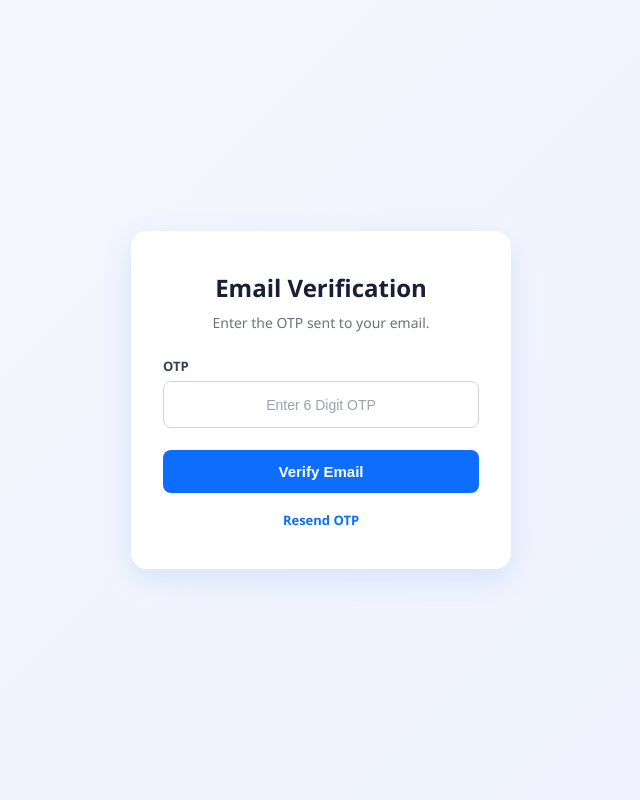
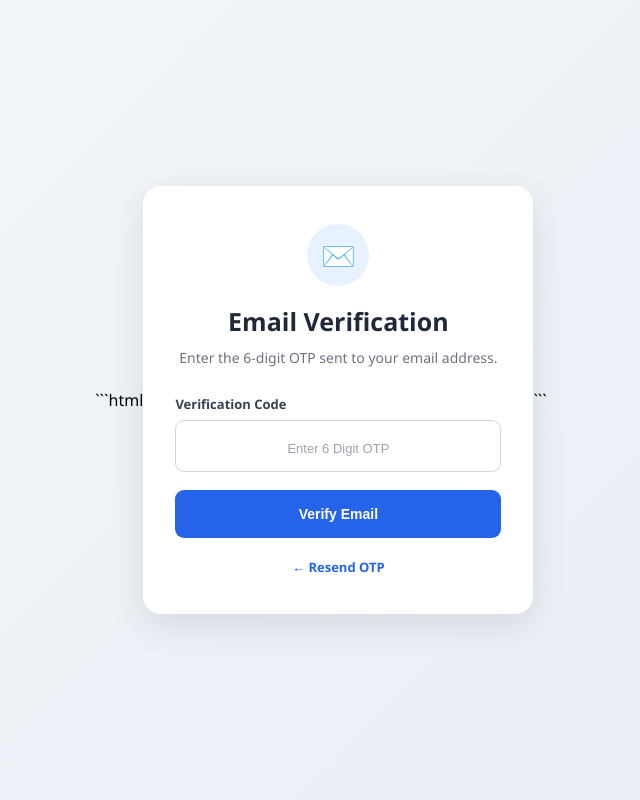
Before and after one commit to adityagavali39-cell/HealthcareAI, a Flask app: page /verify-register-otp in a window 1280 px wide. Shown: the whole page, without its empty margins (319-959 px from the left). Run offline with Flask 3, Linux system fonts and the light colour scheme; the visitor is signed in with stand-in values (Sample User, id 1); parts of the project's set-up code (start-up, migrations or seed data) failed here and were passed over; some libraries are stand-ins or nearby versions.

Commit message:
Updated project

````diff
--- a/templates/verify_register_otp.html
+++ b/templates/verify_register_otp.html
@@ -1,146 +1,389 @@
+```html
 <!DOCTYPE html>
 <html lang="en">
+
 <head>
     <meta charset="UTF-8">
     <meta name="viewport" content="width=device-width, initial-scale=1.0">
-<title>Email Verification</title>
+
+    <title>Email Verification | Smart Healthcare Assistant</title>
 
     <style>
         * {
             box-sizing: border-box;
+            margin: 0;
+            padding: 0;
         }
 
         body {
-        margin: 0;
-        font-family: 'Segoe UI', Arial, sans-serif;
-        background: linear-gradient(135deg, #f5f7fb 0%, #eef2ff 100%);
+            min-height: 100vh;
+
             display: flex;
+            align-items: center;
             justify-content: center;
+
+            padding: 20px;
+
+            font-family: "Segoe UI", Arial, sans-serif;
+
+            background: linear-gradient(
+                135deg,
+                #f3f6fa,
+                #e8eef5
+            );
+        }
+
+        /* Main Card */
+        .box {
+            width: 100%;
+            max-width: 390px;
+
+            padding: 38px 32px;
+
+            background: #ffffff;
+
+            border-radius: 18px;
+
+            box-shadow:
+                0 12px 35px rgba(0, 0, 0, 0.10);
+
+            text-align: center;
+        }
+
+        /* Icon */
+        .icon {
+            width: 62px;
+            height: 62px;
+
+            margin: 0 auto 18px;
+
+            display: flex;
             align-items: center;
-        height: 100vh;
+            justify-content: center;
+
+            border-radius: 50%;
+
+            background: #e8f1ff;
+
+            font-size: 28px;
+        }
+
+        /* Heading */
+        .box h2 {
+            margin-bottom: 9px;
+
+            color: #1f2937;
+
+            font-size: 25px;
+            font-weight: 700;
+        }
+
+        /* Description */
+        .box p {
+            margin-bottom: 25px;
+
+            color: #6b7280;
+
+            font-size: 14px;
+
+            line-height: 1.6;
+        }
+
+        /* Flash Messages */
+        .alert {
+            padding: 11px 13px;
+
+            margin-bottom: 18px;
+
+            border-radius: 8px;
+
+            font-size: 13px;
+
+            text-align: left;
+        }
+
+        .alert-success {
+            background: #e8f7ee;
+            color: #18794e;
+            border: 1px solid #c7ead7;
+        }
+
+        .alert-danger {
+            background: #fdecec;
+            color: #b42318;
+            border: 1px solid #f5c6c6;
+        }
+
+        .alert-warning {
+            background: #fff8e1;
+            color: #8a6500;
+            border: 1px solid #f3df9b;
+        }
+
+        .alert-info {
+            background: #eaf6ff;
+            color: #1769aa;
+            border: 1px solid #c9e7f8;
+        }
+
+        /* Form */
+        form {
+            width: 100%;
+            text-align: left;
+        }
+
+        /* Label */
+        label {
+            display: block;
+
+            margin-bottom: 7px;
+
+            color: #374151;
+
+            font-size: 13px;
+            font-weight: 600;
+        }
+
+        /* OTP Input */
+        input {
+            width: 100%;
+
+            height: 52px;
+
+            padding: 0 14px;
+
+            margin-bottom: 18px;
+
+            border: 1px solid #d1d5db;
+
+            border-radius: 9px;
+
+            background: #ffffff;
+
+            color: #1f2937;
+
+            font-size: 21px;
+
+            font-weight: 600;
+
+            letter-spacing: 7px;
+
+            text-align: center;
+
+            outline: none;
+
+            transition: 0.2s ease;
+        }
+
+        input::placeholder {
+            color: #9ca3af;
+
+            font-size: 13px;
+
+            font-weight: 400;
+
+            letter-spacing: normal;
+        }
+
+        input:focus {
+            border-color: #2563eb;
+
+            box-shadow:
+                0 0 0 3px rgba(37, 99, 235, 0.10);
+        }
+
+        /* Verify Button */
+        button {
+            width: 100%;
+
+            height: 48px;
+
+            border: none;
+
+            border-radius: 9px;
+
+            background: #2563eb;
+
+            color: #ffffff;
+
+            font-size: 14px;
+
+            font-weight: 600;
+
+            cursor: pointer;
+
+            transition: 0.2s ease;
+        }
+
+        button:hover {
+            background: #1d4ed8;
+
+            transform: translateY(-1px);
+
+            box-shadow:
+                0 6px 15px rgba(37, 99, 235, 0.20);
+        }
+
+        button:active {
+            transform: translateY(0);
+        }
+
+        button:disabled {
+            opacity: 0.7;
+
+            cursor: not-allowed;
+
+            transform: none;
+
+            box-shadow: none;
+        }
+
+        /* Resend */
+        .resend {
+            display: block;
+
+            margin-top: 20px;
+
+            color: #2563eb;
+
+            font-size: 13px;
+
+            font-weight: 600;
+
+            text-decoration: none;
+        }
+
+        .resend:hover {
+            text-decoration: underline;
+        }
+
+        /* Mobile */
+        @media (max-width: 480px) {
+
+            body {
+                padding: 15px;
             }
 
             .box {
-        width: 100%;
-        max-width: 380px;
-        background: #ffffff;
-        padding: 40px 32px;
-        border-radius: 16px;
-        box-shadow: 0 10px 30px rgba(13, 110, 253, 0.12);
-        text-align: center;
+                padding: 32px 24px;
             }
 
             .box h2 {
-        margin: 0 0 8px;
-        color: #1a1f36;
-        font-size: 24px;
-        font-weight: 700;
-    }
-
-    .box p {
-        margin: 0 0 24px;
-        color: #6b7280;
-        font-size: 14px;
-        line-height: 1.5;
-    }
-
-    form {
-        text-align: left;
-    }
-
-    label {
-        display: block;
-        font-size: 13px;
-        font-weight: 600;
-        color: #374151;
-        margin-bottom: 6px;
+                font-size: 23px;
             }
 
             input {
-        width: 100%;
-        padding: 12px 14px;
-        margin-bottom: 22px;
-        border: 1px solid #d1d5db;
-        border-radius: 8px;
-        font-size: 18px;
-        letter-spacing: 6px;
-        text-align: center;
-        color: #1a1f36;
-        transition: border-color 0.2s, box-shadow 0.2s;
+                height: 50px;
             }
-
-    input:focus {
-        outline: none;
-        border-color: #0d6efd;
-        box-shadow: 0 0 0 3px rgba(13, 110, 253, 0.15);
-    }
-
-    input::placeholder {
-        letter-spacing: normal;
-        font-size: 14px;
-        color: #9ca3af;
-    }
-
-    button {
-        width: 100%;
-        padding: 13px;
-        background: #0d6efd;
-        color: #ffffff;
-        border: none;
-        border-radius: 8px;
-        font-size: 15px;
-        font-weight: 600;
-        cursor: pointer;
-        transition: background 0.2s, transform 0.1s;
-    }
-
-    button:hover {
-        background: #0b5ed7;
-    }
-
-    button:active {
-        transform: scale(0.98);
-    }
-
-    a {
-        display: block;
-        text-align: center;
-        margin-top: 18px;
-        color: #0d6efd;
-        font-size: 13px;
-        font-weight: 600;
-        text-decoration: none;
-    }
-
-    a:hover {
-        text-decoration: underline;
         }
     </style>
+</head>
 
-</head>
 
 <body>
 
     <div class="box">
+
+        <div class="icon">
+            ✉️
+        </div>
+
         <h2>Email Verification</h2>
-    <p>Enter the OTP sent to your email.</p>
 
-    <form method="POST">
-        <label for="otp">OTP</label>
+        <p>
+            Enter the 6-digit OTP sent to your email address.
+        </p>
+
+
+        <!-- Flash Messages -->
+
+        {% with messages = get_flashed_messages(with_categories=true) %}
+
+            {% if messages %}
+
+                {% for category, message in messages %}
+
+                    <div class="alert alert-{{ category }}">
+                        {{ message }}
+                    </div>
+
+                {% endfor %}
+
+            {% endif %}
+
+        {% endwith %}
+
+
+        <!-- OTP Form -->
+
+        <form method="POST"
+              action="{{ url_for('verify_register_otp') }}">
+
+            <label for="otp">
+                Verification Code
+            </label>
+
             <input
                 type="text"
                 id="otp"
                 name="otp"
                 placeholder="Enter 6 Digit OTP"
                 maxlength="6"
+                minlength="6"
+                pattern="[0-9]{6}"
                 inputmode="numeric"
-            required>
+                autocomplete="one-time-code"
+                required
+            >
 
-        <button type="submit">Verify Email</button>
+            <button type="submit" id="verifyBtn">
+                Verify Email
+            </button>
+
         </form>
 
-    <a href="{{ url_for('register') }}">Resend OTP</a>
+
+        <!-- Resend OTP -->
+
+        <a href="{{ url_for('register') }}"
+           class="resend">
+            ← Resend OTP
+        </a>
+
     </div>
 
+
+    <script>
+
+        const otpInput = document.getElementById("otp");
+        const form = document.querySelector("form");
+        const button = document.getElementById("verifyBtn");
+
+        // Allow numbers only
+        otpInput.addEventListener("input", function () {
+
+            this.value = this.value
+                .replace(/[^0-9]/g, "")
+                .slice(0, 6);
+
+        });
+
+
+        // Prevent multiple submissions
+        form.addEventListener("submit", function () {
+
+            if (otpInput.value.length !== 6) {
+                return;
+            }
+
+            button.disabled = true;
+            button.innerText = "Verifying...";
+
+        });
+
+    </script>
+
 </body>
+
 </html>
+```
````
Lines whose indentation alone changed are shown as unchanged.
